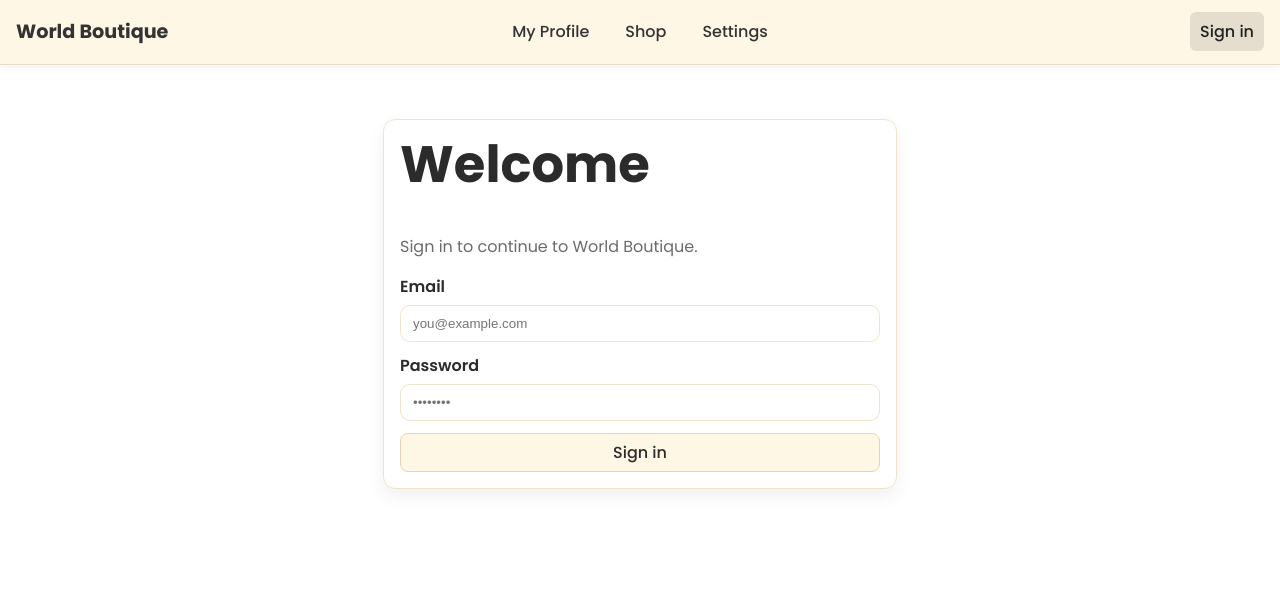
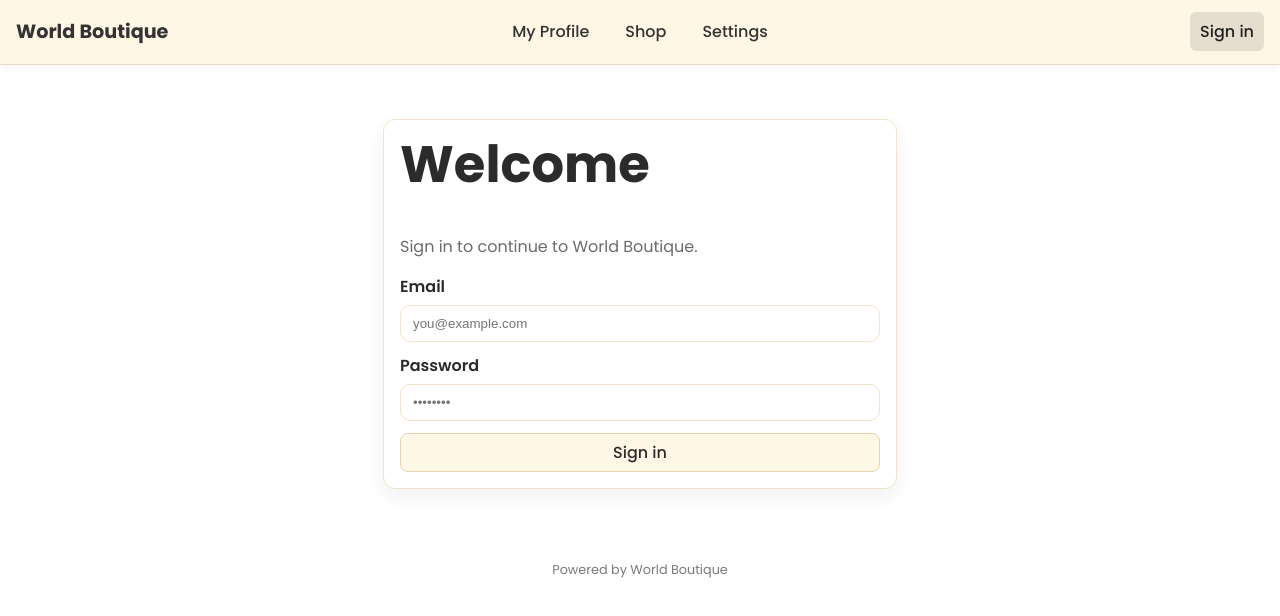
Before and after one commit to aldensewall-hub/myviteapp, a React (Vite) app: page / in a window 1280 px wide. Shown: the top 616 px of the page. Built offline with nearby package versions, Linux system fonts and the light colour scheme.

Commit message:
Profile page MVP done. Powered by World boutique

```diff
--- a/src/App.css
+++ b/src/App.css
@@ -508,3 +508,11 @@
 .share-btn:hover { background: #fffaf0; border-color: #e7d4ac; }
 .store-contact { color: #4a4a4a; font-size: 0.9rem; }
 .store-contact a { color: #2b2b2b; }
+
+/* Global small footer tag */
+.powered-by {
+  margin: 16px 0 6px;
+  font-size: 0.8rem;
+  color: #7a7a7a;
+  text-align: center;
+}
--- a/src/components/Layout.tsx
+++ b/src/components/Layout.tsx
@@ -36,6 +36,7 @@ export default function Layout() {
       <main className="page-container">
         <Outlet />
       </main>
+      <footer className="powered-by" aria-label="Powered by World Boutique">Powered by World Boutique</footer>
     </div>
   )
 }
```
